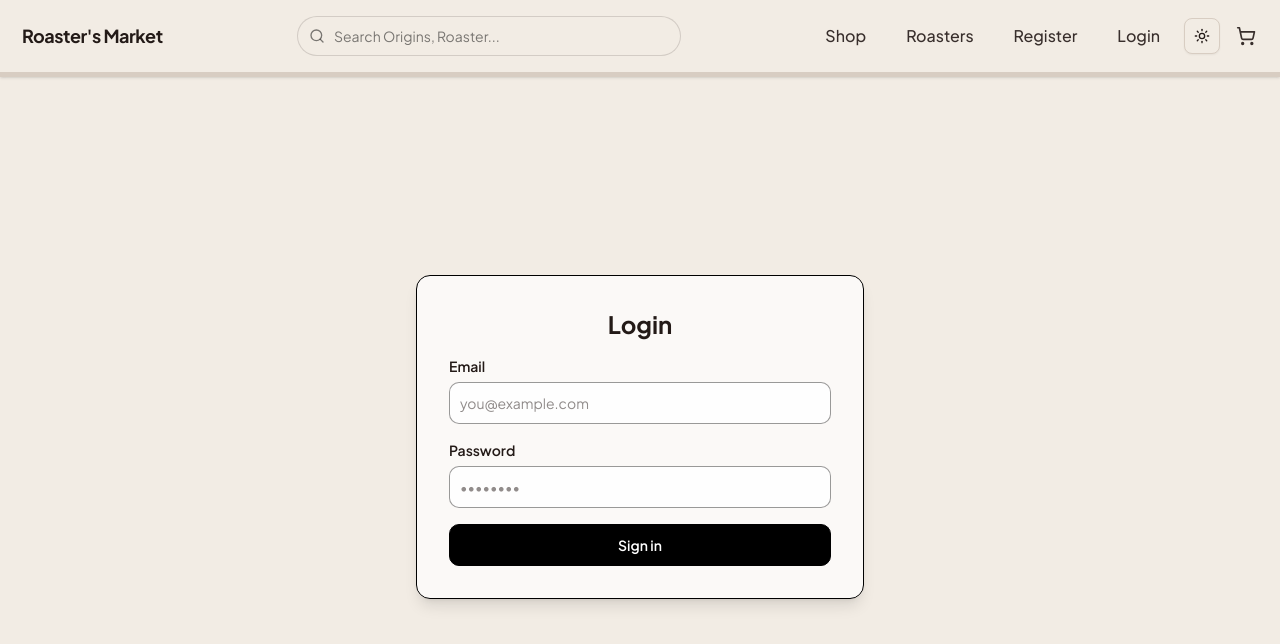
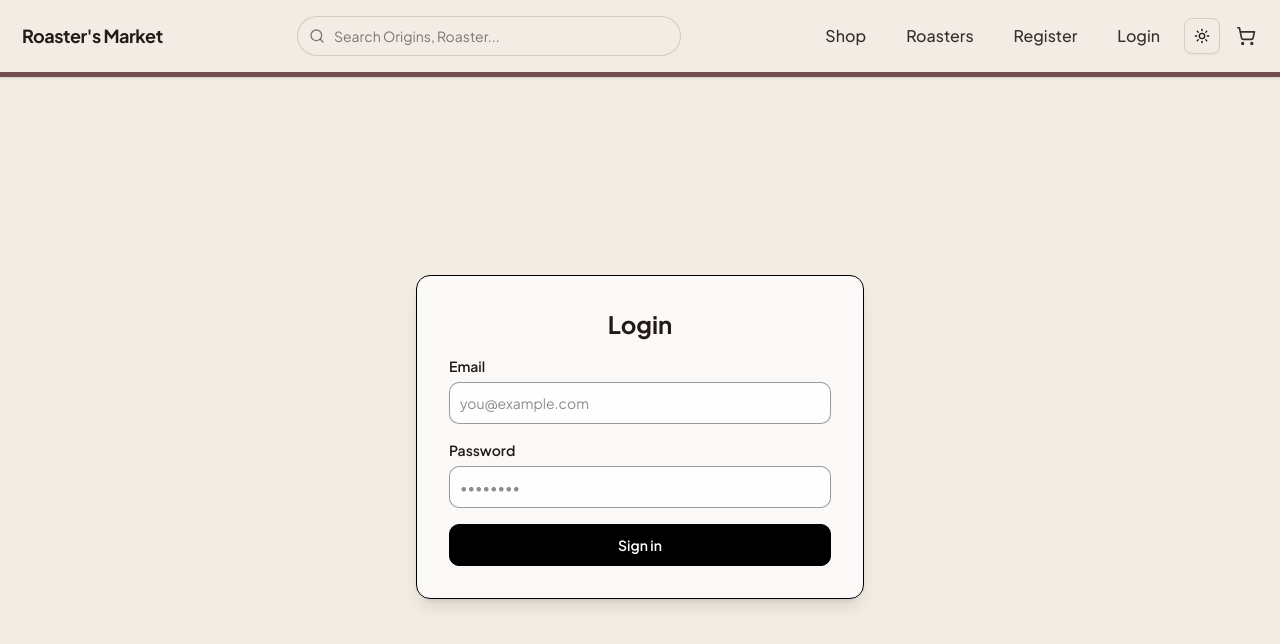
Before and after one commit to mossstak/marketplace-frontend, a Next.js app: page /login in a window 1280 px wide. Shown: the top 644 px of the page. Built offline with nearby package versions, Linux system fonts and the light colour scheme; no server answers.

Commit message:
here are some more changes

```diff
--- a/src/components/Header.tsx
+++ b/src/components/Header.tsx
@@ -93,7 +93,7 @@ const Header = () => {
         : '/buyer/dashboard'
 
   return (
-    <nav className="sticky top-0 left-0 right-0 z-50 bg-background border-b-5 border-[#441a1a]75 dark:border-[#977676]/50 shadow-sm transition-colors duration-200">
+    <nav className="sticky top-0 left-0 right-0 z-50 bg-background border-b-[5px] border-[#441a1a]/75 dark:border-stone-400 shadow-sm transition-colors duration-200">
       {/* Main Navigation Bar */}
       <div className="flex items-center justify-between px-2.5 py-2.5 sm:p-4 max-w-7xl mx-auto">
         <Link
```
